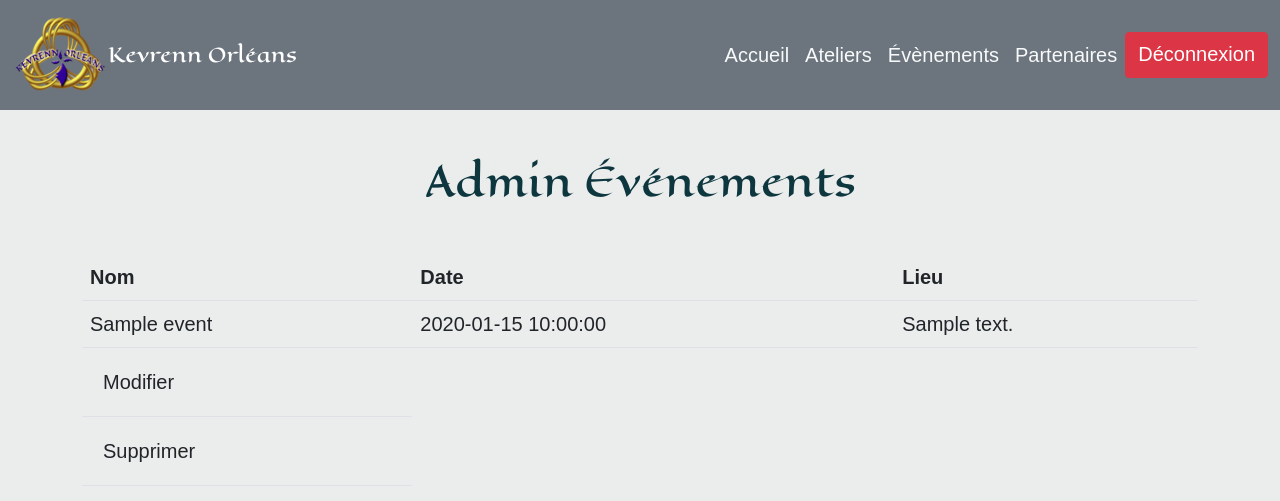
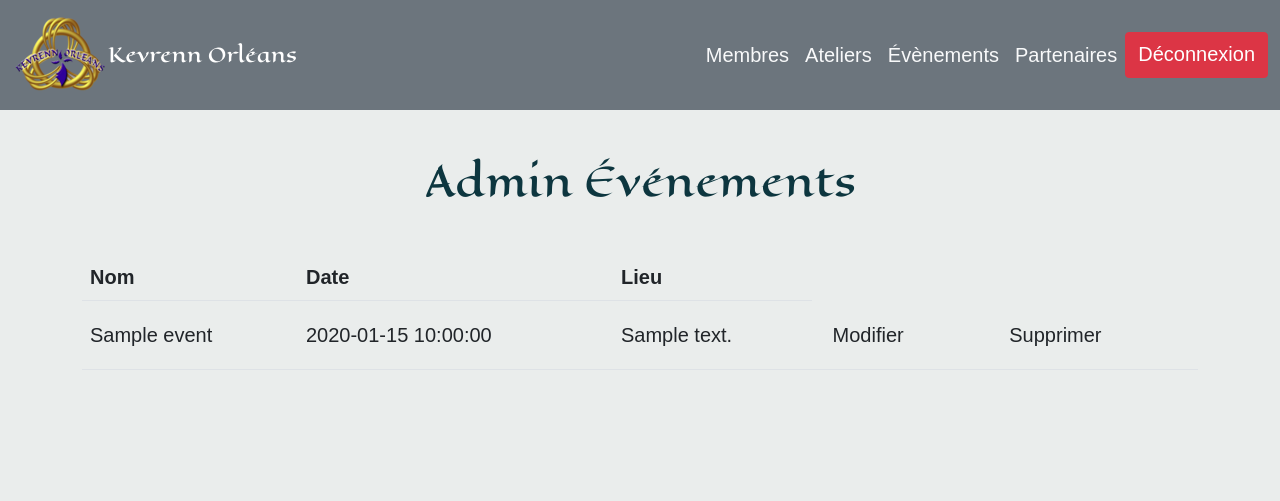
Before and after one commit to WildCodeSchool/2022-03-php-orleans-project-kevrenn, a PHP site: template src/View/Admin/Event/index.html.twig in a window 1280 px wide. Shown: the top 501 px of the page. Run offline with PHP 8.4, Linux system fonts and the light colour scheme; the template is opened without the code that fills it: most values are stand-ins (such as "Sample title", 1, 10 or a date in 2020); some libraries are stand-ins or nearby versions.

Commit message:
fix style for more coherence in page admin

```diff
--- a/src/View/Admin/Event/index.html.twig
+++ b/src/View/Admin/Event/index.html.twig
@@ -1,37 +1,33 @@
 {% extends 'layout_admin.html.twig' %}
 {% block stylesheet %}
-	<link rel="stylesheet" href="/assets/css/adminevents.css">
+	<link rel="stylesheet" href="/assets/css/styleAdmin.css">
 {% endblock %}
 
 {% block content %}
 	<main class="container">
 		<h1 class=" d-flex justify-content-center m-5">Admin Événements</h1>
 		<table class="table table-hover">
-			{% for event in events %}
-				<tbody>
+			<tbody>
+
 					<tr>
 						<th>Nom</th>
 						<th>Date</th>
 						<th>Lieu</th>
 					</tr>
+					{% for event in events %}
 					<tr>
-						<td>{{ event.name }}</td>
-						<td>{{ event.date }}</td>
-						<td>{{ event.address }}</td>
-					</tr>
-					<tr>
-						<th>
-							<a class="text-decoration-none btn my-1" href="/admin/evenements/edit?id={{ event.id }}">Modifier</a>
-						</th>
-					</tr>
-					<th>
-						<form action="/admin/evenements/supprimer" method="POST" onsubmit="return confirm('Etes-vous sûr de vouloir supprimer cet événement ?')">
+						<td class="align-middle">{{ event.name }}</td>
+						<td class="align-middle">{{ event.date }}</td>
+						<td class="align-middle">{{ event.address }}</td>
+						<td><a class="text-decoration-none btn my-1" href="/admin/evenements/edit?id={{ event.id }}">Modifier</a></td>
+						<td><form action="/admin/evenements/supprimer" method="POST" onsubmit="return confirm('Etes-vous sûr de vouloir supprimer cet événement ?')">
 							<input type="hidden" name="id" value="{{ event.id }}">
 							<button class="btn my-1">Supprimer</button>
-						</form>
-					</th>
-				</tbody>
-			{% endfor %}
+						</form></td>
+					</tr>
+				{% endfor %}
+			</tbody>
+
 		</table>
 	</main>
 {% endblock %}
--- a/src/View/Admin/Member/index.html.twig
+++ b/src/View/Admin/Member/index.html.twig
@@ -1,7 +1,7 @@
 {% extends 'layout_admin.html.twig' %}
 
 {% block stylesheet %}
-	<link rel="stylesheet" href="/assets/css/adminmember.css">
+	<link rel="stylesheet" href="/assets/css/styleAdmin.css">
 {% endblock %}
 
 {% block content %}
--- a/src/View/Admin/Partner/index.html.twig
+++ b/src/View/Admin/Partner/index.html.twig
@@ -1,7 +1,7 @@
 {% extends 'layout_admin.html.twig' %}
 
 {% block stylesheet %}
-	<link rel="stylesheet" href="/assets/css/adminmember.css">
+	<link rel="stylesheet" href="/assets/css/styleAdmin.css">
 {% endblock %}
 
 {% block content %}
--- a/src/View/Admin/Workshop/index.html.twig
+++ b/src/View/Admin/Workshop/index.html.twig
@@ -1,8 +1,7 @@
 {% extends 'layout_admin.html.twig' %}
 
 {% block stylesheet %}
-	<link rel="stylesheet" href="/assets/css/adminworkshop.css">
-
+	<link rel="stylesheet" href="/assets/css/styleAdmin.css">
 {% endblock %}
 
 {% block content %}
@@ -15,7 +14,7 @@
 				<tbody>
 					{% for workshop in workshops %}
 						<tr>
-							<th>{{ workshop.name }}</th>
+							<th class="align-middle">{{ workshop.name }}</th>
 							<td>
 								<a class="text-decoration-none btn my-1" href="/admin/atelier/modifier?id={{ workshop.id }}">Modifier</a>
 							</td>
--- a/src/View/Includes/_navbar_admin.html.twig
+++ b/src/View/Includes/_navbar_admin.html.twig
@@ -10,11 +10,11 @@
 		</button>
 		<div class="collapse navbar-collapse justify-content-end" id="navbarNavAltMarkup">
 			<div class="navbar-nav">
-				<a class="nav-link text-light" href="/admin/membres">Accueil</a>
+				<a class="nav-link text-light" href="/admin/membres">Membres</a>
 				<a class="nav-link text-light" href="/admin/atelier">Ateliers</a>
 				<a class="nav-link text-light" href="/admin/evenements">Évènements</a>
 				<a class="nav-link text-light" href="/admin/partenaires">Partenaires</a>
-				<a class="btn btn-danger" href="/logout">Déconnexion</a>
+				<a class="btn button-logout btn-danger" href="/logout">Déconnexion</a>
 			</div>
 		</div>
 	</div>
```
